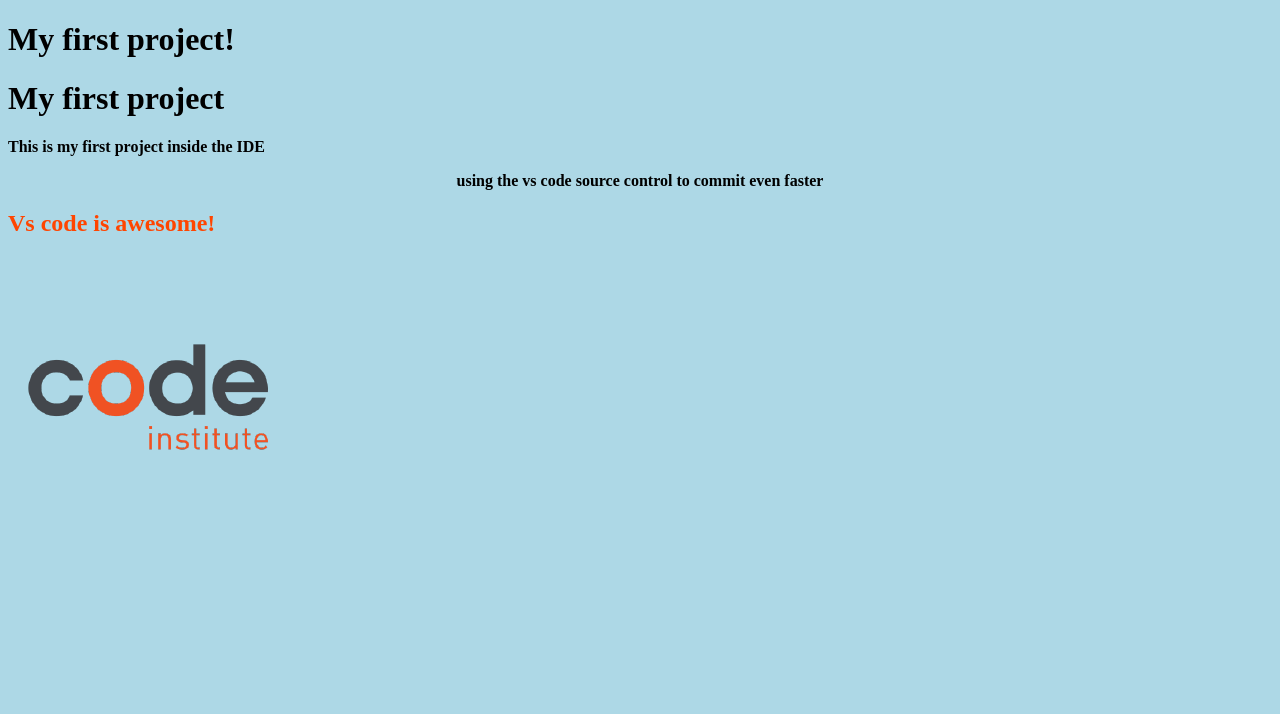
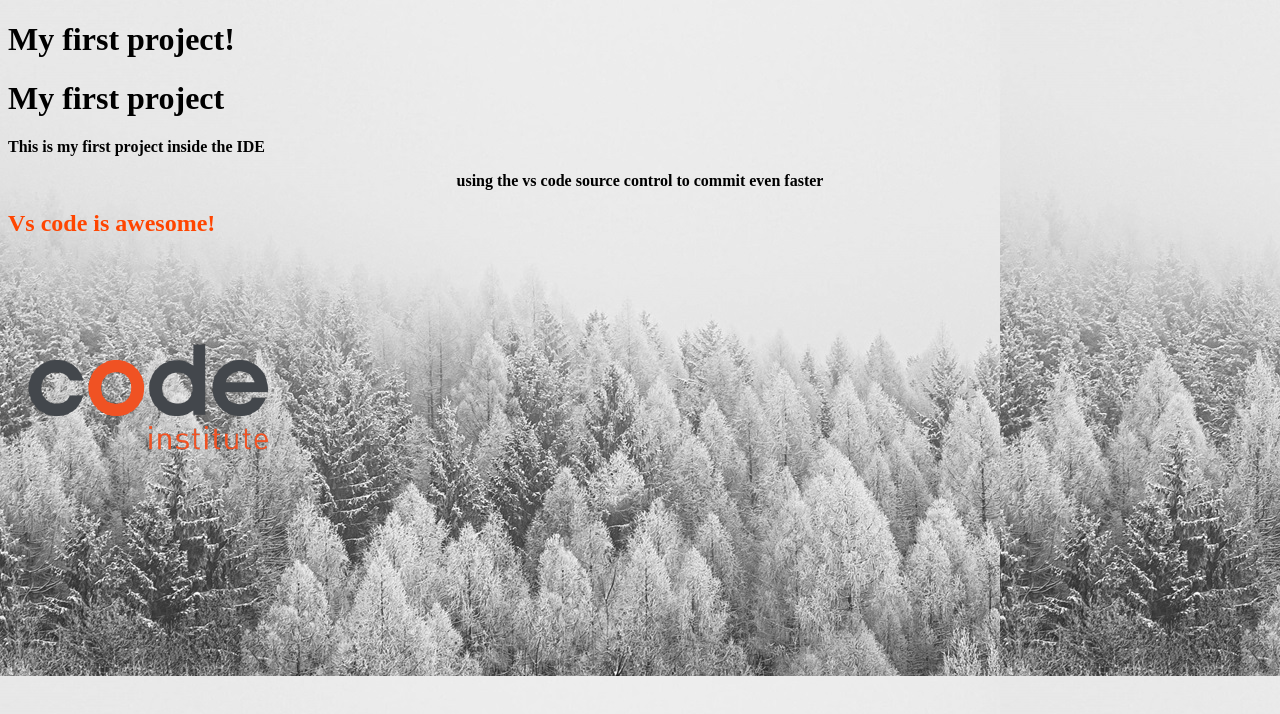
Before and after one commit to wen-l-liu/my-first-project, a plain HTML site: page index.html in a window 1280 px wide. Drawn offline with Linux system fonts and the light colour scheme; the site is published under a folder, as on GitHub Pages, so addresses that start at the root find nothing.

Commit message:
background image

```diff
--- a/assets/css/style.css
+++ b/assets/css/style.css
@@ -1,12 +1,12 @@
+body{
+    background-color: lightblue;
+    background-image: url("../images/background-img.jpg");
+}
+
 /* body{
     background-color: lightblue;
-    background-image: url("../images/background-img.jpg");
+    background-image: url("/assets/images/background-img.jpg");
 } */
-
-body{
-    background-color: lightblue;
-    background-image: url("/assets/images/background-img.jpg");
-}
 
 h2{
     color: orangered;
```
